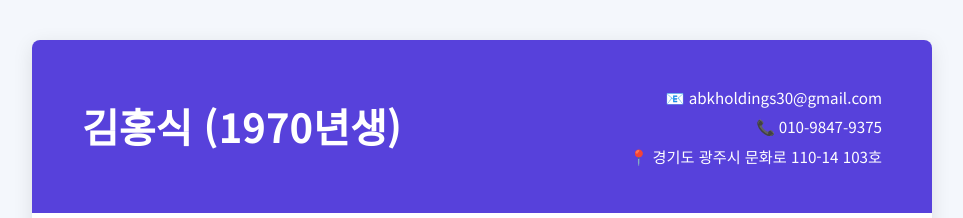
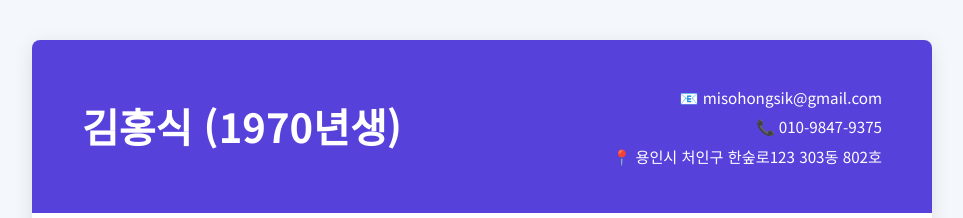
Before and after one commit to james04020218/hskim.career, a plain HTML site: page index.html in a window 1280 px wide. Shown: the top 218 px of the page, without its empty margins (158-1121 px from the left). Drawn offline with Linux system fonts and the light colour scheme.

Commit message:
Update index.html

```diff
--- a/index.html
+++ b/index.html
@@ -174,9 +174,9 @@
         <header>
             <h1>김홍식 (1970년생)</h1>
             <div class="contact-info">
-                <p>📧 abkholdings30@gmail.com</p>
+                <p>📧 misohongsik@gmail.com</p>
                 <p>📞 010-9847-9375</p>
-                <p>📍 경기도 광주시 문화로 110-14 103호</p>
+                <p>📍 용인시 처인구 한숲로123 303동 802호</p>
             </div>
         </header>
 
```
